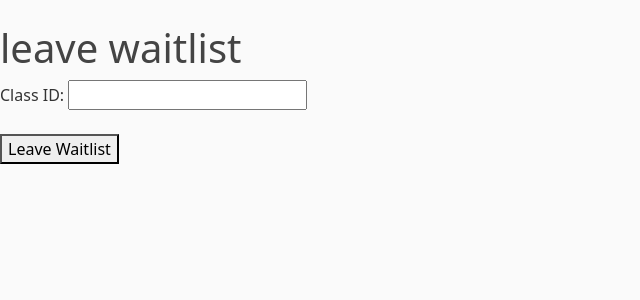
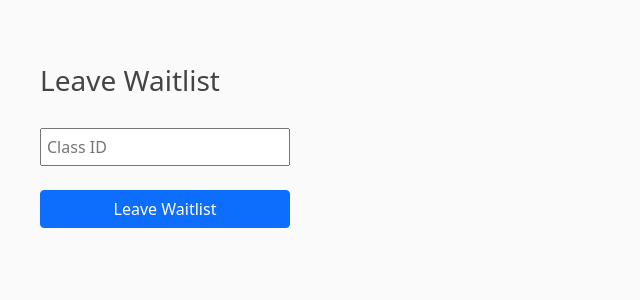
Before and after one commit to MightyThor10/waitlist, a Django app: page /studenthome/leavewaitlist/ in a window 1280 px wide. Shown: the part 56-356 px from the top of the page, without its empty margins (0-640 px from the left). Run offline with Django 4.2, Linux system fonts and the light colour scheme.

Commit message:
Update styling on leave_waitlist.html

```diff
--- a/Code/studentview/templates/studentview/leave_waitlist.html
+++ b/Code/studentview/templates/studentview/leave_waitlist.html
@@ -1,14 +1,16 @@
 {% extends "studentview/base.html" %}
 
 {% block content %}
-    <h1>{{ title }}</h1>
+<div style="padding:40px;">
+   <!--- <h3 style="margin-bottom:30px">{{ title }}</h3>-->
+   <h3 style="margin-bottom:30px">Leave Waitlist</h3>
     {% if message %}
     <p>{{ message }}</p>
     {% endif %}
     <form method="post">
         {% csrf_token %}
-        <label for="classID">Class ID:</label>
-        <input type="text" name="classID" required><br><br>
-        <button type="submit">Leave Waitlist</button>
+        <input style="padding:5px;width:250px" type="text" name="classID" placeholder="Class ID" required><br><br>
+        <button type="submit" class="btn btn-primary" style="width:250px">Leave Waitlist</button>
     </form>
+</div>
 {% endblock %}
```
